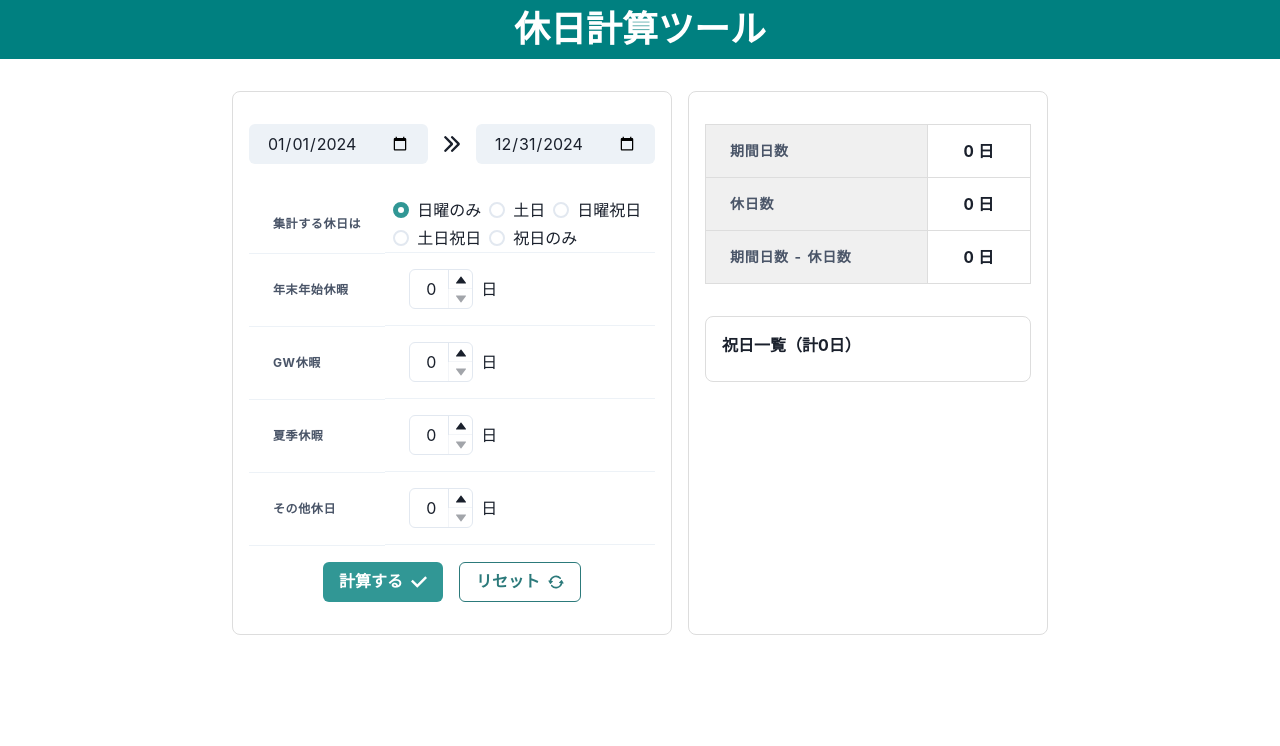
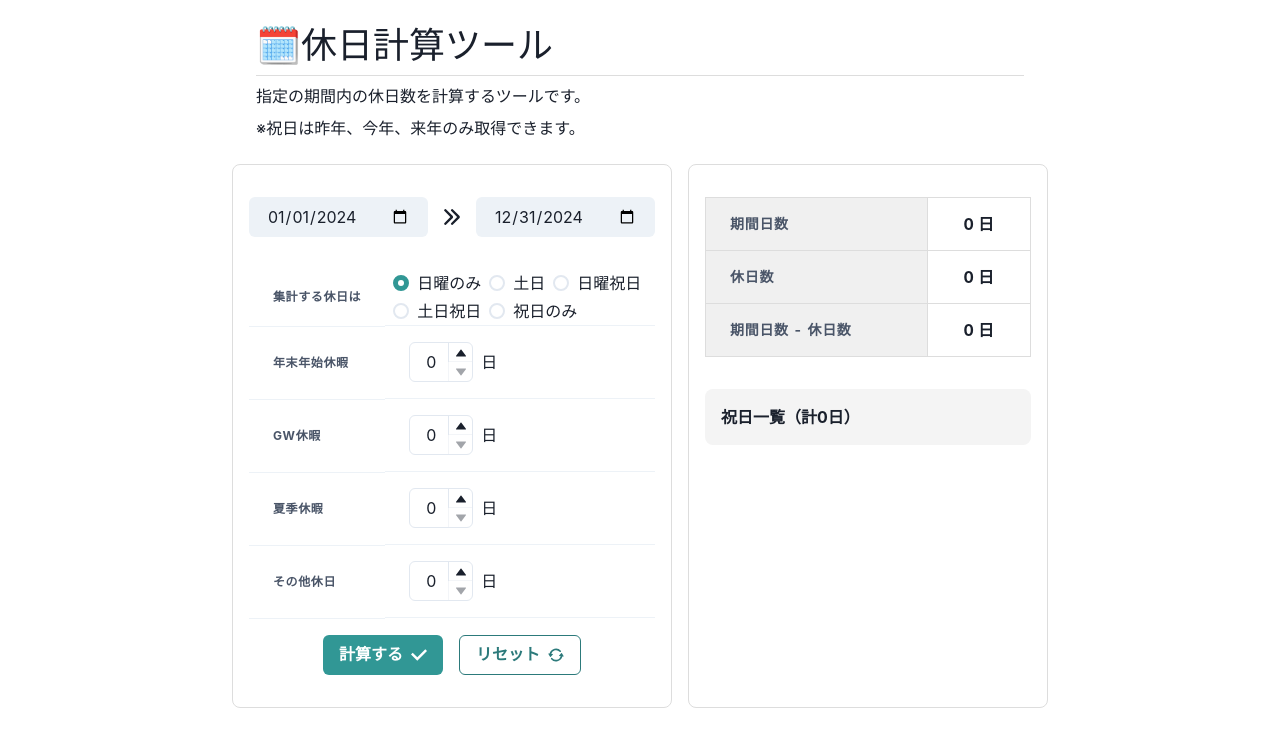
Before and after one commit to mimihokuro/holiday-calculation, a React (Vite) app: page / in a window 1280 px wide. Shown: the top 746 px of the page. Built offline with nearby package versions, Linux system fonts and the light colour scheme.

Commit message:
🎨 変数の記述場所の整理、余白の調整、説明文とアイコンの追加

```diff
--- a/src/App.jsx
+++ b/src/App.jsx
@@ -8,41 +8,14 @@ import { WarningIcon } from "@chakra-ui/icons";
 import DisplayHolidaysList from "./components/DisplayHolidaysList";
 
 const DateCalculator = () => {
-  const [nationalHolidaysList, setNationalHolidaysList] = useState([]);
-  const [isLoading, setIsLoading] = useState(false);
-
-  const isHoliday = async (date) => {
-    try {
-      const response = await fetch(
-        "https://holidays-jp.github.io/api/v1/date.json"
-      );
-      if (!response.ok) {
-        throw new Error("Error");
-      }
-      const nationalHolidays = await response.json();
-      const dateString = date.toISOString().split("T")[0];
-      const isNH = nationalHolidays[dateString];
-
-      if (isNH !== undefined) {
-        console.log(dateString);
-        setNationalHolidaysList((list) => [
-          ...list,
-          { date: dateString, value: isNH },
-        ]);
-      }
-      return Object.keys(nationalHolidays).includes(dateString);
-    } catch (error) {
-      console.log(error);
-    }
-  };
-
   const today = new Date();
-
   const [startDate, setStartDate] = useState(`${today.getFullYear()}-01-01`);
   const [endDate, setEndDate] = useState(`${today.getFullYear()}-12-31`);
   const [option, setOption] = useState("sundays");
+  const [nationalHolidaysList, setNationalHolidaysList] = useState([]);
   const [between, setBetween] = useState(0);
   const [days, setDays] = useState(0);
+  const [isLoading, setIsLoading] = useState(false);
 
   const [newYearHolidays, setNewYearHolidays] = useState(0);
   const countNewYearHolidays = (valueAsString, valueAsNumber) => {
@@ -72,24 +45,7 @@ const DateCalculator = () => {
     }
   };
 
-  const resetCalculateDays = () => {
-    setStartDate(`${today.getFullYear()}-01-01`);
-    setEndDate(`${today.getFullYear()}-12-31`);
-    setOption("sundays");
-    setNewYearHolidays(0);
-    setGWHolidays(0);
-    setSummerHolidays(0);
-    setOtherHolidays(0);
-    setBetween(0);
-    setDays(0);
-    setNationalHolidaysList([]);
-  };
-
-  const handleOptionChange = (value) => {
-    setOption(value);
-  };
-
-  const businessHolidays = [
+  const BUSINESS_HOLIDAYS = [
     {
       title: "年末年始休暇",
       value: newYearHolidays,
@@ -112,7 +68,7 @@ const DateCalculator = () => {
     },
   ];
 
-  const optionHolidays = [
+  const OPTION_HOLIDAYS = [
     {
       title: "日曜のみ",
       value: "sundays",
@@ -134,6 +90,34 @@ const DateCalculator = () => {
       value: "holidays_only",
     },
   ];
+
+  const isHoliday = async (date) => {
+    try {
+      const response = await fetch(
+        "https://holidays-jp.github.io/api/v1/date.json"
+      );
+      if (!response.ok) {
+        throw new Error("Error");
+      }
+      const nationalHolidays = await response.json();
+      const dateString = date.toISOString().split("T")[0];
+      const isNH = nationalHolidays[dateString];
+
+      if (isNH !== undefined) {
+        setNationalHolidaysList((list) => [
+          ...list,
+          { date: dateString, value: isNH },
+        ]);
+      }
+      return Object.keys(nationalHolidays).includes(dateString);
+    } catch (error) {
+      console.log(error);
+    }
+  };
+
+  const handleOptionChange = (value) => {
+    setOption(value);
+  };
 
   const calculateDays = async () => {
     setIsLoading(true);
@@ -181,40 +165,61 @@ const DateCalculator = () => {
     setIsLoading(false);
   };
 
+  const resetCalculateDays = () => {
+    setStartDate(`${today.getFullYear()}-01-01`);
+    setEndDate(`${today.getFullYear()}-12-31`);
+    setOption("sundays");
+    setNewYearHolidays(0);
+    setGWHolidays(0);
+    setSummerHolidays(0);
+    setOtherHolidays(0);
+    setBetween(0);
+    setDays(0);
+    setNationalHolidaysList([]);
+  };
+
   const dateData = { startDate, setStartDate, endDate, setEndDate };
   const optionData = {
     option,
-    businessHolidays,
-    optionHolidays,
+    BUSINESS_HOLIDAYS,
+    OPTION_HOLIDAYS,
     handleOptionChange,
   };
   const buttonFunc = { calculateDays, resetCalculateDays };
   const result = { between, days };
 
   return (
-    <>
+    <Box maxW={800} mx="auto" p={4}>
       <Heading
         as="h1"
         size="xl"
+        fontWeight="normal"
         noOfLines={1}
-        bg="teal"
-        color="white"
-        p={2}
-        textAlign="center"
+        borderBottom="1px"
+        py={2}
+        borderBottomColor="#dddddd"
       >
-        休日計算ツール
+        🗓️休日計算ツール
       </Heading>
+      <Text mt={2}>指定の期間内の休日数を計算するツールです。</Text>
+      <Text mt={2}>※祝日は昨年、今年、来年のみ取得できます。</Text>
       <Flex
         display="flex"
         bg="white"
         justifyContent="center"
-        maxW={800}
         gap={4}
-        mx="auto"
-        p={8}
+        px={{ base: 0, md: 0 }}
+        py={{ base: 4, md: 6 }}
         flexDirection={{ base: "column", md: "row" }}
       >
-        <Box border="1px" borderColor="#dddddd" px={4} py={8} borderRadius={8}>
+        <Box
+          border="1px"
+          borderColor="#dddddd"
+          flexShrink="1"
+          px={4}
+          py={8}
+          borderRadius={8}
+        >
           <SelectDate dateData={dateData} />
           <SelectOptions optionData={optionData} />
           <ExecuteButton buttonFunc={buttonFunc} />
@@ -225,7 +230,7 @@ const DateCalculator = () => {
           px={4}
           py={8}
           borderRadius={8}
-          minW={360}
+          minW={{ base: "initial", md: 360 }}
         >
           {isLoading ? (
             <Flex placeContent="center" placeItems="center" gap={2} h="100%">
@@ -242,7 +247,7 @@ const DateCalculator = () => {
           )}
         </Box>
       </Flex>
-    </>
+    </Box>
   );
 };
 
--- a/src/components/DisplayHolidaysList.jsx
+++ b/src/components/DisplayHolidaysList.jsx
@@ -2,20 +2,15 @@ import { Box, ListItem, Text, UnorderedList } from "@chakra-ui/react";
 
 const DisplayHolidaysList = ({ nationalHolidaysList }) => {
   return (
-    <Box mt={8} border="1px" borderColor="#dddddd" p={4} borderRadius={8}>
+    <Box mt={8} backgroundColor="#f4f4f4" p={4} borderRadius={8}>
       <Text fontWeight="bold">
         祝日一覧（計{nationalHolidaysList.length}日）
       </Text>
-      <UnorderedList
-        mt={2}
-        maxH={240}
-        listStylePosition="inside"
-        overflowY="scroll"
-      >
+      <UnorderedList maxH={240} listStylePosition="inside" overflowY="scroll">
         {nationalHolidaysList.map((nhl, index) => {
           const outputDate = new Date(nhl.date);
           return (
-            <ListItem key={index} fontSize={14}>
+            <ListItem key={index} fontSize={14} mt={2}>
               {outputDate.getMonth() + 1}月{outputDate.getDate()}日：
               {nhl.value}
             </ListItem>
--- a/src/components/SelectOptions.jsx
+++ b/src/components/SelectOptions.jsx
@@ -16,7 +16,7 @@ import {
 } from "@chakra-ui/react";
 
 const SelectOptions = ({ optionData }) => {
-  const { option, businessHolidays, optionHolidays, handleOptionChange } =
+  const { option, BUSINESS_HOLIDAYS, OPTION_HOLIDAYS, handleOptionChange } =
     optionData;
 
   return (
@@ -30,7 +30,7 @@ const SelectOptions = ({ optionData }) => {
             <Td display="flex" gap={2} flexWrap="wrap" py={1} px={2}>
               <RadioGroup value={option} onChange={handleOptionChange}>
                 <Stack direction="row" flexWrap="wrap">
-                  {optionHolidays.map((oh) => {
+                  {OPTION_HOLIDAYS.map((oh) => {
                     return (
                       <Radio key={oh.value} colorScheme="teal" value={oh.value}>
                         {oh.title}
@@ -41,7 +41,7 @@ const SelectOptions = ({ optionData }) => {
               </RadioGroup>
             </Td>
           </Tr>
-          {businessHolidays.map((bh) => {
+          {BUSINESS_HOLIDAYS.map((bh) => {
             return (
               <Tr key={bh.title}>
                 <Th w={32} textAlign="left">
```
